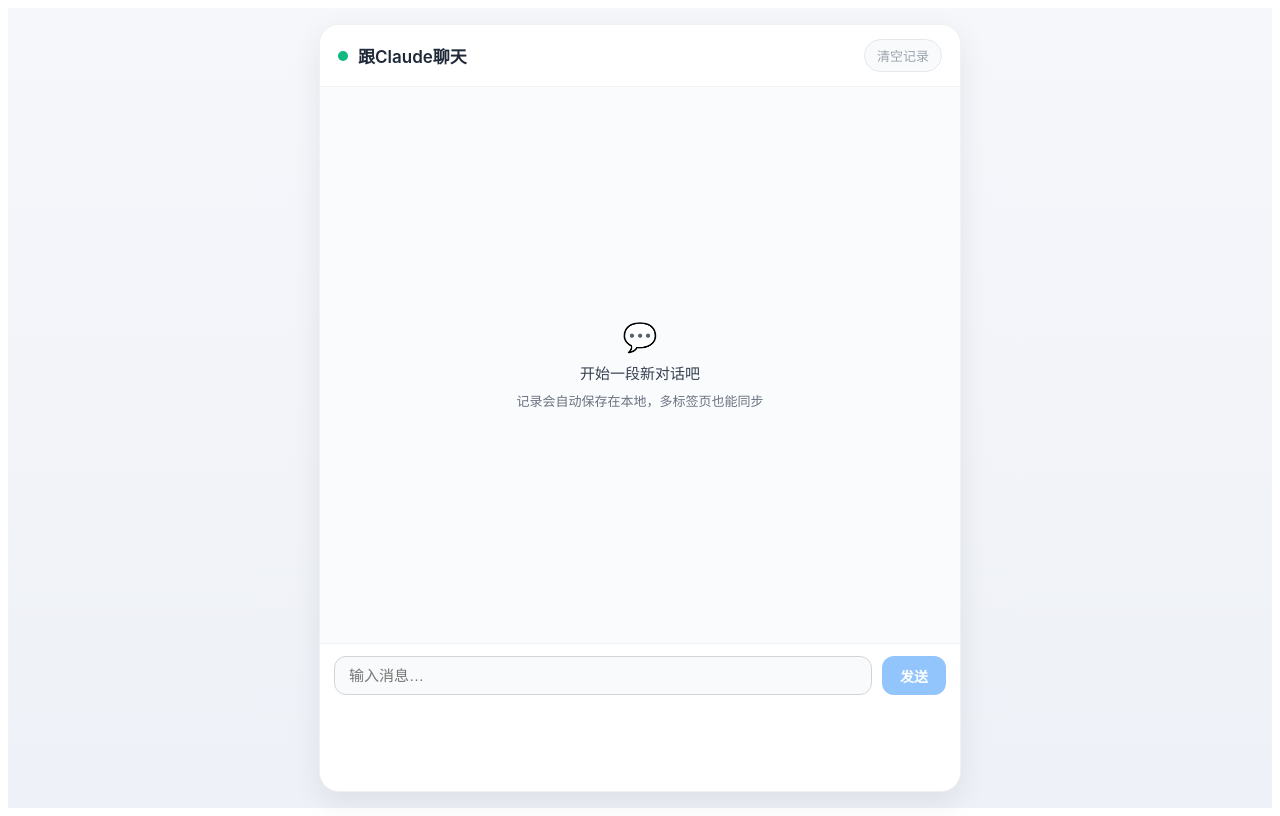
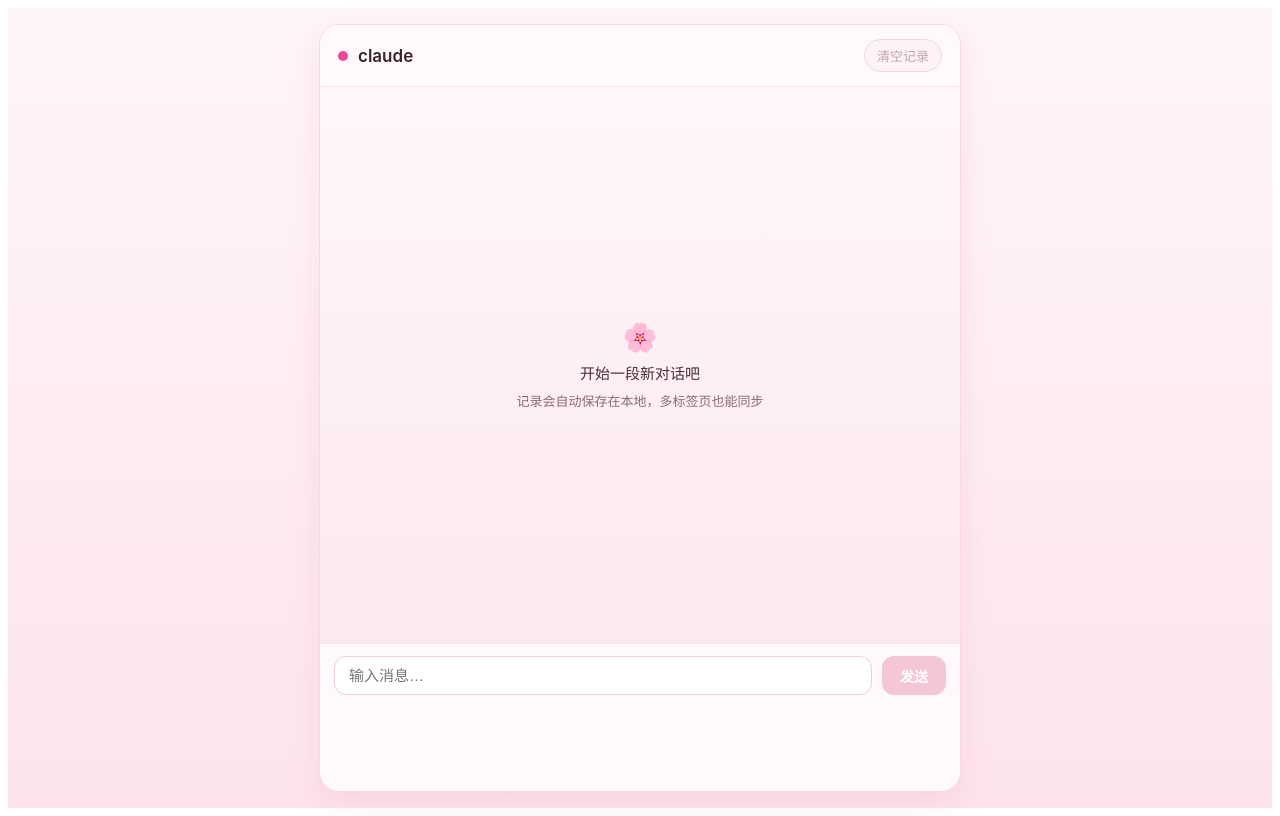
Before and after one commit to an0507/my-claude-frontend, a React (Vite) app: page / in a window 1280 px wide. Built offline with nearby package versions, Linux system fonts and the light colour scheme.

Commit message:
Update styles and colors in App component

```diff
--- a/src/App.jsx
+++ b/src/App.jsx
@@ -121,10 +121,10 @@ function App() {
     <div
       style={{
         minHeight: '100dvh',
-        background: 'linear-gradient(180deg, #f6f7fb 0%, #eef1f7 100%)',
+        background: 'linear-gradient(180deg, #fff5f8 0%, #fde4ec 100%)',
         fontFamily:
           '-apple-system, BlinkMacSystemFont, "Segoe UI", Roboto, "PingFang SC", "Hiragino Sans GB", "Microsoft YaHei", sans-serif',
-        color: '#1f2937',
+        color: '#2d1e24',
         display: 'flex',
         justifyContent: 'center',
         padding: '16px 12px',
@@ -135,10 +135,10 @@ function App() {
         style={{
           width: '100%',
           maxWidth: 640,
-          background: '#ffffff',
+          background: 'rgba(255, 252, 253, 0.92)',
           borderRadius: 20,
-          boxShadow: '0 10px 30px rgba(15, 23, 42, 0.08)',
-          border: '1px solid rgba(15, 23, 42, 0.06)',
+          boxShadow: '0 10px 30px rgba(219, 112, 147, 0.14)',
+          border: '1px solid #fad7e3',
           display: 'flex',
           flexDirection: 'column',
           overflow: 'hidden',
@@ -151,8 +151,8 @@ function App() {
             justifyContent: 'space-between',
             alignItems: 'center',
             padding: '14px 18px',
-            borderBottom: '1px solid #f0f2f5',
-            background: '#ffffff',
+            borderBottom: '1px solid #fce4ec',
+            background: '#fff9fb',
           }}
         >
           <div style={{ display: 'flex', alignItems: 'center', gap: 10 }}>
@@ -161,11 +161,13 @@ function App() {
                 width: 10,
                 height: 10,
                 borderRadius: '50%',
-                background: loading ? '#f59e0b' : '#10b981',
+                background: loading ? '#f59e0b' : '#ec4899',
                 display: 'inline-block',
               }}
             />
-            <h2 style={{ margin: 0, fontSize: 17, fontWeight: 600 }}>跟Claude聊天</h2>
+            <h2 style={{ margin: 0, fontSize: 17, fontWeight: 600, color: '#3b232c' }}>
+              claude
+            </h2>
           </div>
 
           <button
@@ -175,9 +177,9 @@ function App() {
               padding: '6px 12px',
               fontSize: 13,
               borderRadius: 999,
-              border: '1px solid #e5e7eb',
-              background: loading || messages.length === 0 ? '#f9fafb' : '#fff5f5',
-              color: loading || messages.length === 0 ? '#9ca3af' : '#dc2626',
+              border: '1px solid #f3d5e0',
+              background: loading || messages.length === 0 ? '#fdf2f6' : '#fff0f5',
+              color: loading || messages.length === 0 ? '#c4a4b0' : '#be185d',
               cursor: loading || messages.length === 0 ? 'not-allowed' : 'pointer',
               transition: 'all 0.15s ease',
             }}
@@ -194,7 +196,7 @@ function App() {
             maxHeight: '65dvh',
             overflowY: 'auto',
             padding: '18px 16px',
-            background: '#fafbfd',
+            background: 'linear-gradient(180deg, #fff7fa 0%, #fce8ef 100%)',
           }}
         >
           {messages.length === 0 ? (
@@ -207,12 +209,12 @@ function App() {
                 alignItems: 'center',
                 justifyContent: 'center',
                 textAlign: 'center',
-                color: '#6b7280',
+                color: '#8c6a76',
                 gap: 8,
               }}
             >
-              <div style={{ fontSize: 28 }}>💬</div>
-              <div style={{ fontSize: 15, fontWeight: 500, color: '#374151' }}>
+              <div style={{ fontSize: 28 }}>🌸</div>
+              <div style={{ fontSize: 15, fontWeight: 500, color: '#4a2e38' }}>
                 开始一段新对话吧
               </div>
               <div style={{ fontSize: 13 }}>
@@ -237,22 +239,23 @@ function App() {
                       borderRadius: isUser
                         ? '16px 16px 4px 16px'
                         : '16px 16px 16px 4px',
-                      background: isUser ? '#2563eb' : '#f1f5f9',
-                      color: isUser ? '#ffffff' : '#111827',
+                      background: isUser ? '#f7bfd2' : '#ffffff',
+                      color: isUser ? '#3a1824' : '#261a1e',
                       maxWidth: '80%',
                       fontSize: 15,
                       lineHeight: 1.6,
                       whiteSpace: 'pre-wrap',
                       wordBreak: 'break-word',
                       boxShadow: isUser
-                        ? '0 4px 12px rgba(37, 99, 235, 0.18)'
-                        : '0 1px 3px rgba(15, 23, 42, 0.04)',
+                        ? '0 3px 10px rgba(219, 112, 147, 0.18)'
+                        : '0 2px 6px rgba(190, 120, 145, 0.1)',
+                      border: isUser ? '1px solid #f0aac2' : '1px solid #f7e4eb',
                     }}
                   >
                     {m.content ||
                       (m.role === 'assistant' && loading ? (
-                        <span style={{ color: '#6b7280', fontSize: 14 }}>
-                          Claude正在输入…
+                        <span style={{ color: '#9a7b86', fontSize: 14 }}>
+                          claude正在输入…
                         </span>
                       ) : (
                         ''
@@ -271,8 +274,8 @@ function App() {
             display: 'flex',
             gap: 10,
             padding: '12px 14px',
-            borderTop: '1px solid #f0f2f5',
-            background: '#ffffff',
+            borderTop: '1px solid #fce4ec',
+            background: '#fff9fb',
           }}
         >
           <input
@@ -281,10 +284,10 @@ function App() {
               padding: '10px 14px',
               fontSize: 15,
               borderRadius: 12,
-              border: '1px solid #d1d5db',
+              border: '1px solid #f2cedb',
               outline: 'none',
-              background: '#f9fafb',
-              color: '#111827',
+              background: '#ffffff',
+              color: '#2d1e24',
             }}
             value={input}
             onChange={(e) => setInput(e.target.value)}
@@ -300,7 +303,7 @@ function App() {
               fontWeight: 600,
               borderRadius: 12,
               border: 'none',
-              background: loading || !input.trim() ? '#93c5fd' : '#2563eb',
+              background: loading || !input.trim() ? '#f5c6d6' : '#e57399',
               color: '#ffffff',
               cursor: loading || !input.trim() ? 'not-allowed' : 'pointer',
               whiteSpace: 'nowrap',
```
